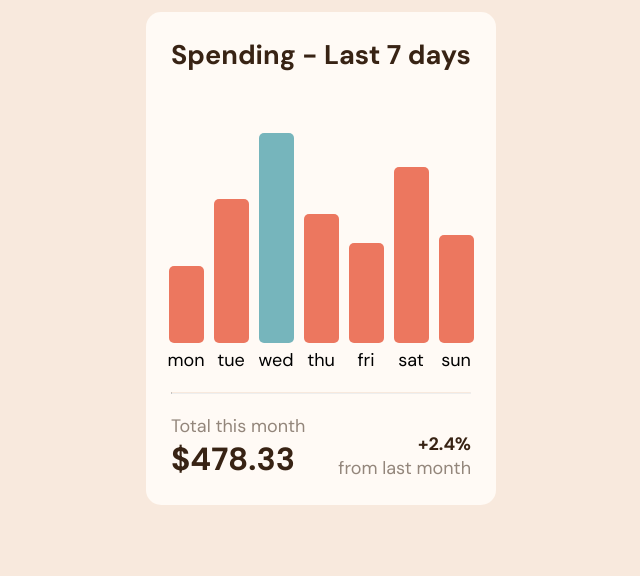
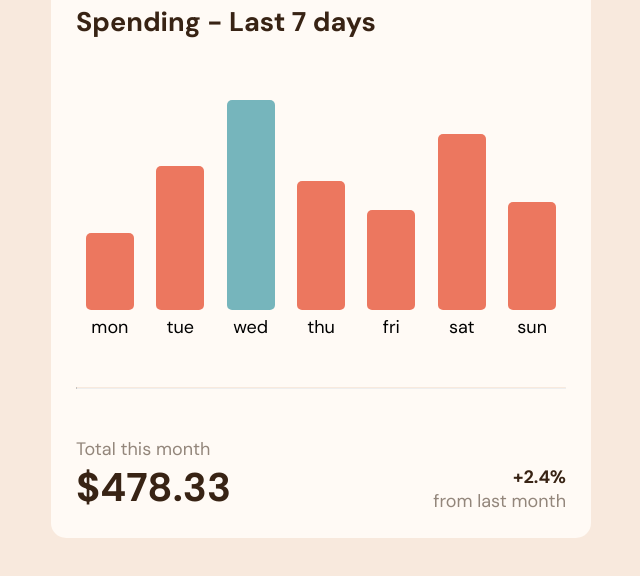
Before and after one commit to lmpko/frontendmentor-expenses-chart-component-main, a React app: page / in a window 1280 px wide. Shown: the part 202-778 px from the top of the page, without its empty margins (319-959 px from the left). Built offline with nearby package versions, Linux system fonts and the light colour scheme.

Commit message:
desktop css added

```diff
--- a/app.css
+++ b/app.css
@@ -133,3 +133,26 @@ main{
     margin: .3125rem 0;
     font-size: 0.7rem;
 }
+
+@media screen and (min-width: 768px){
+    main{
+        width: 33.75rem ;
+    }
+
+    .chart-amount{
+        width: 3rem;
+        margin: 0 .7rem;
+    }
+
+    .tooltip{
+        font-size: 1rem;
+    }
+
+    .this-month span:nth-child(2){
+        font-size: 2.5rem;
+    }
+
+    .chart-preview hr{
+        margin: 3rem 0;
+    }
+}
```
